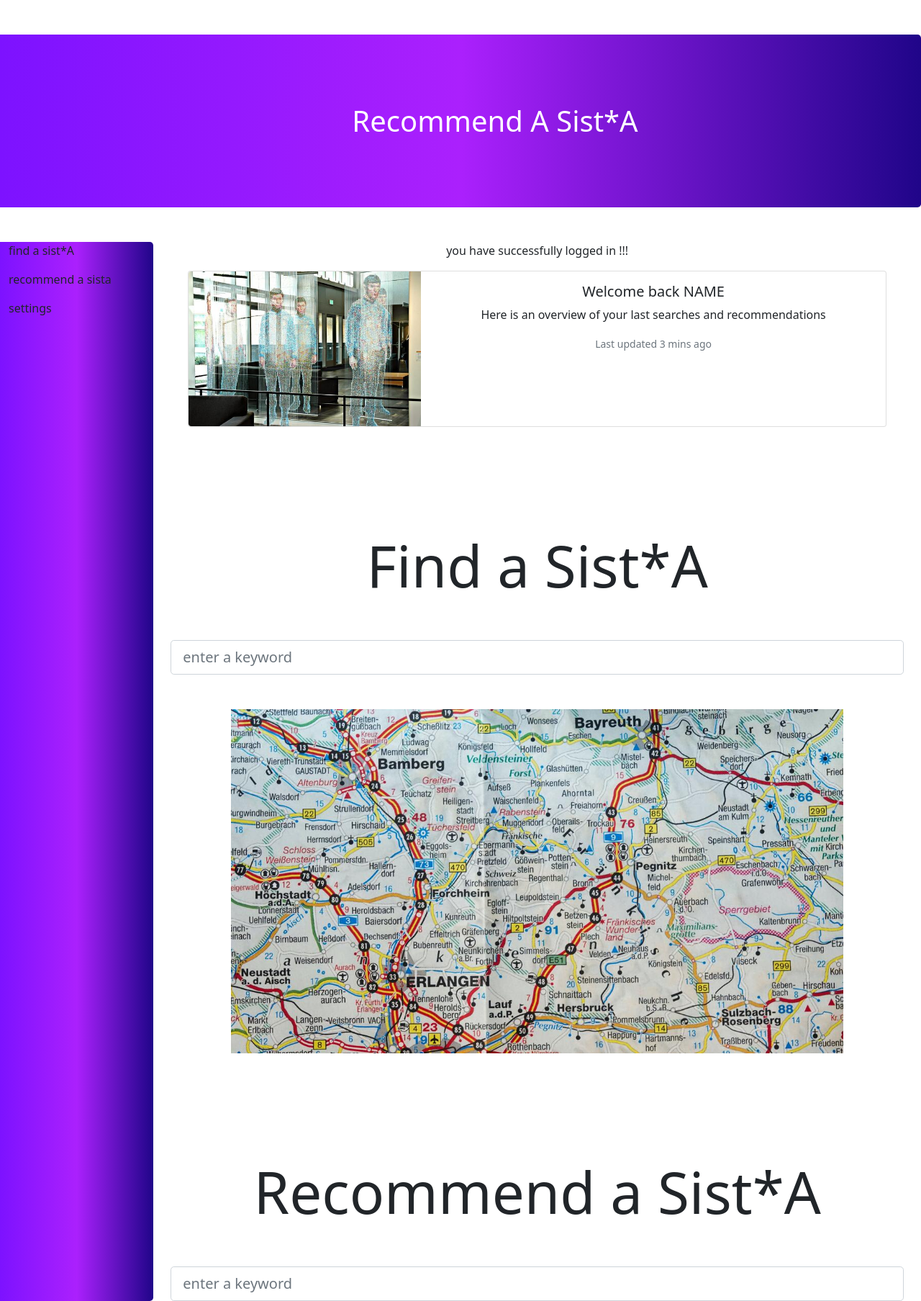
After one commit to GulGulHub/RecommendASist_A, a Flask app: page /home in a window 1280 px wide; the page is wider, and only the part inside the window is pictured. The commit adds this page. Shown: that part at 72% size. Run offline with Flask 2, Linux system fonts and the light colour scheme; some libraries are stand-ins or nearby versions.

Commit message:
more design and a log in form

```diff
--- a/app.py
+++ b/app.py
@@ -1,10 +1,26 @@
-from flask import Flask, render_template
+from flask import Flask, render_template, redirect, url_for, request
 
 app = Flask(__name__)
 
-@app.route('/')
+# @app.route('/')
+# def home():
+#     return render_template('index.html')
+
+# Route for handling the login page logic
+@app.route('/', methods=['GET', 'POST'])
+def login():
+    error = None
+    if request.method == 'POST':
+        if request.form['username'] != 'admin' or request.form['password'] != 'admin':
+            error = 'Invalid Credentials. Please try again.'
+        else:
+            return redirect(url_for('home'))
+    return render_template('index.html', error=error)
+
+@app.route('/home')
 def home():
-    return render_template('index.html')
+    return render_template('home.html')
+
 
 if __name__ == "__main__":
     app.run(debug=True)
--- a/models/business.py
+++ b/models/business.py
@@ -4,6 +4,7 @@ class Business:
         self.name = name
         self.contact = contact
         self.info = []
+        self.service= []
 
     def add_business_to_map(self):
         pass
--- /dev/null
+++ b/templates/home.html
@@ -0,0 +1,60 @@
+{% extends "layout.html" %}
+{% block head %}
+<title>Welcome To Recommend A Sista</title>
+<link rel="stylesheet" href="static/style.css">
+{% endblock %}
+{% block side %}
+
+<p> find a sist*A</p>
+<p> recommend a sista</p>
+<p> settings </p>
+
+
+{% endblock %}
+
+{% block col %}
+<p> you have successfully logged in !!! </p>
+
+<!-- Foto von <a href="https://unsplash.com/@wonderlane?utm_source=unsplash&utm_medium=referral&utm_content=creditCopyText">Wonderlane</a> auf <a href="https://unsplash.com/de/s/fotos/star-trek?utm_source=unsplash&utm_medium=referral&utm_content=creditCopyText">Unsplash</a>
+  -->
+
+<div class="card mb-3">
+  <div class="row g-0">
+    <div class="col-md-4">
+      <img src="{{url_for('static', filename='enterprise.jpg')}}" class="img-fluid rounded-start" alt="...">
+    </div>
+    <div class="col-md-8">
+      <div class="card-body">
+        <h5 class="Welcome back NAME">Welcome back NAME</h5>
+        <p class="card-text">Here is an overview of your last searches and recommendations</p>
+        <p class="card-text"><small class="text-muted">Last updated 3 mins ago</small></p>
+      </div>
+    </div>
+  </div>
+</div>
+
+
+
+
+<div class="row g-5 mt-5 pt-5">
+  <h1 class="display-1">Find a Sist*A</h1>
+  <input class="form-control form-control-lg" type="text" placeholder="enter a keyword">
+</div>
+
+<!-- Photo by <a href="https://unsplash.com/@thomaskinto?utm_source=unsplash&utm_medium=referral&utm_content=creditCopyText">Thomas Kinto</a> on <a href="https://unsplash.com/s/photos/map?utm_source=unsplash&utm_medium=referral&utm_content=creditCopyText">Unsplash</a>
+  -->
+<div class="row m-5">
+<img  src="{{url_for('static', filename='map.jpg')}}">
+</div>
+
+<div class="row g-5 mt-5 pt-5">
+  <h1 class="display-1">Recommend a Sist*A</h1>
+  <input class="form-control form-control-lg" type="text" placeholder="enter a keyword">
+</div>
+
+
+{% endblock %}
+{% block body %}
+
+
+{% endblock %}
--- a/templates/layout.html
+++ b/templates/layout.html
@@ -12,17 +12,14 @@
     {% block head %}{% endblock %}
 </head>
 <body>
-<div class="container">
+<div class="container-fluid">
     <div class="row text-center mt-5 mb-5 gradient-custom-2">
         <h1 class="p-5 m-5 text-white"> Recommend A Sist*A </h1>
     </div>
     <div class="row">
         <div class="col-2 gradient-custom-2 ">
-            <nav class="nav flex-column ">
-                <a class="nav-link active text-white" aria-current="page" href="#">What is recommend a Sist*a ?</a>
-                <a class="nav-link text-white" href="#">Who and why Sist*A ?</a>
-                <a class="nav-link text-white" href="#"> Sign UP or get in touch</a>
-            </nav>
+             {% block side %}{% endblock %}
+
         </div>
         <div class="col-10 gx-5 px-5 text-center">
           {% block col %}{% endblock %}
```
Also changed, not shown: templates/index.html (+23 -2 lines), Data/sql_list_services.py (added), static/Enterprise.jpg (added), static/anarchy-symbol.png (added), static/enterprise.jpg (added), static/map.jpg (added).
